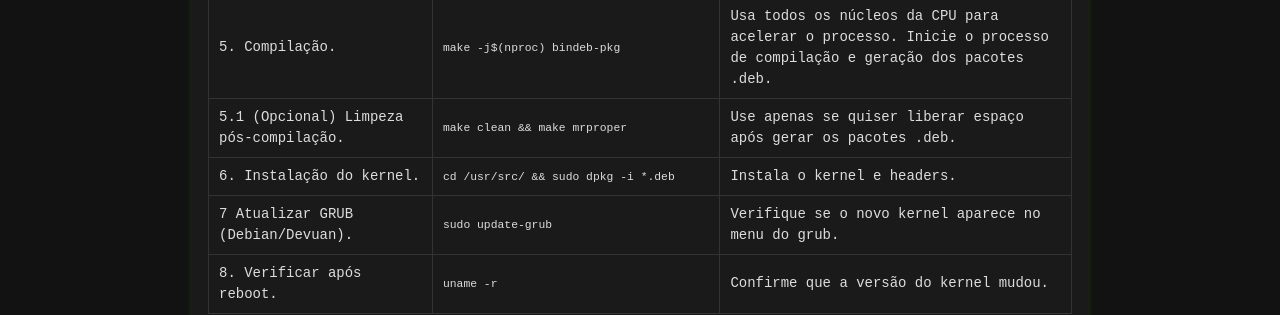
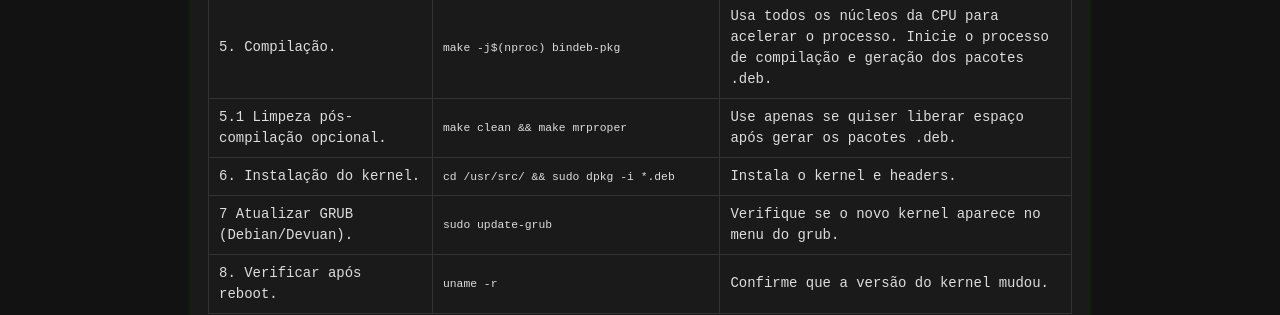
Before and after one commit to Piolinux/piolinux-site, a Jekyll site: the page built from _pages/_kernel/tabela-evergreen-como-compilar-o-kernel-linux.md, in a window 1280 px wide. Shown: the part 714-1029 px from the top of the page. Built offline with Jekyll 4.4.1, drawn with Linux system fonts in a browser that asks for light colours.

```diff
--- a/_pages/_kernel/tabela-evergreen-como-compilar-o-kernel-linux.md
+++ b/_pages/_kernel/tabela-evergreen-como-compilar-o-kernel-linux.md
@@ -61,7 +61,7 @@ tags: [kernel, linux, compilacao, make, grub, apt, evergreen]
  </td>
     </tr>
 <tr>
-  <td data-label="Etapa">5.1 (Opcional) Limpeza pós-compilação.</td>
+  <td data-label="Etapa">5.1 Limpeza pós-compilação opcional.</td>
   <td data-label="Comando"><code>make clean && make mrproper</code></td>
   <td data-label="Observação Crítica">Use apenas se quiser liberar espaço após gerar os pacotes .deb.</td>
 </tr>
```
